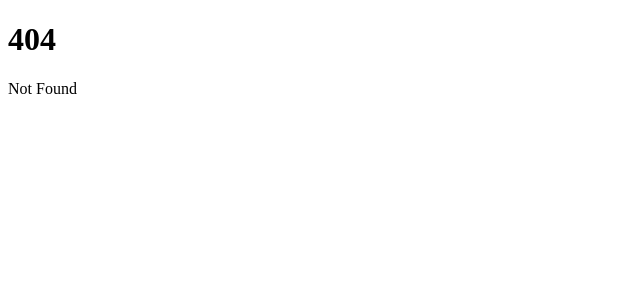
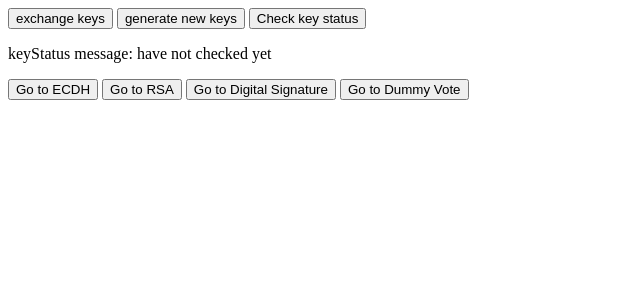
Before and after one commit to Draellemeistro/P4-projekt, a SvelteKit app in the folder Agora-app/: page /cryptoTests/generalStuff in a window 1280 px wide. Before the commit this address had no page. Shown: the top 300 px of the page, without its empty margins (0-640 px from the left). Built offline with nearby package versions, Linux system fonts and the light colour scheme.

Commit message:
Fixed import of server private ECDH key

```diff
--- /dev/null
+++ b/Agora-app/src/routes/cryptoTests/generalStuff/+page.svelte
@@ -0,0 +1,46 @@
+<script>
+	import { onMount } from 'svelte';
+	import { packageAndExchangeKeys } from '../cryptoTests.js';
+
+	import cryptoUtils from '../../../utils/cryptoUtils.js';
+	import { navigate } from 'svelte-routing';
+
+	let keyStatus = 'have not checked yet';
+
+	async function checkKeyStatus() {
+		if (cryptoUtils.ECDH.pubKey) {
+			if (cryptoUtils.ECDH.pubKey instanceof CryptoKey) {
+				console.log('Public key:', cryptoUtils.ECDH.pubKey);
+				keyStatus = 'Public key exists';
+			}
+		} else {
+			console.log('No public key');
+			keyStatus = 'No public key';
+		}
+	}
+	function goToECDHPage() {
+		navigate('/cryptoTests/testingECDH');
+	}
+	function goToRSAPage() {
+		navigate('/cryptoTests/testingRSA');
+	}
+	function goToDigSigPage() {
+		navigate('/cryptoTests/testingDigSig');
+	}
+	function goToDummyVotePage() {
+		navigate('/cryptoTests/dummyVote');
+	}
+
+	onMount(async () => {
+		await cryptoUtils.genBothKeys();
+	});
+	</script>
+
+<button on:click={packageAndExchangeKeys}>exchange keys</button>
+<button on:click={cryptoUtils.genBothKeys()}>generate new keys</button>
+<button on:click={checkKeyStatus}>Check key status</button>
+<p>keyStatus message: {keyStatus}</p>
+<button on:click={goToECDHPage}>Go to ECDH</button>
+<button on:click={goToRSAPage}>Go to RSA</button>
+<button on:click={goToDigSigPage}>Go to Digital Signature</button>
+<button on:click={goToDummyVotePage}>Go to Dummy Vote</button>
```
Also changed, not shown: Agora-app/src/routes/cryptoTests/+page.svelte (+3 -36 lines).
